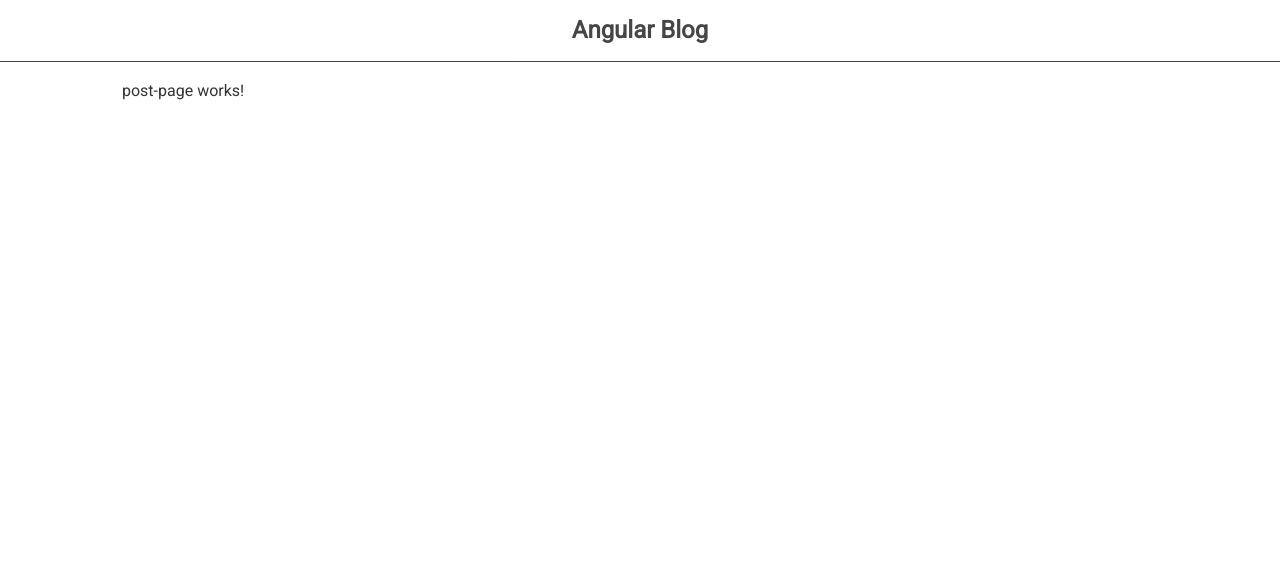
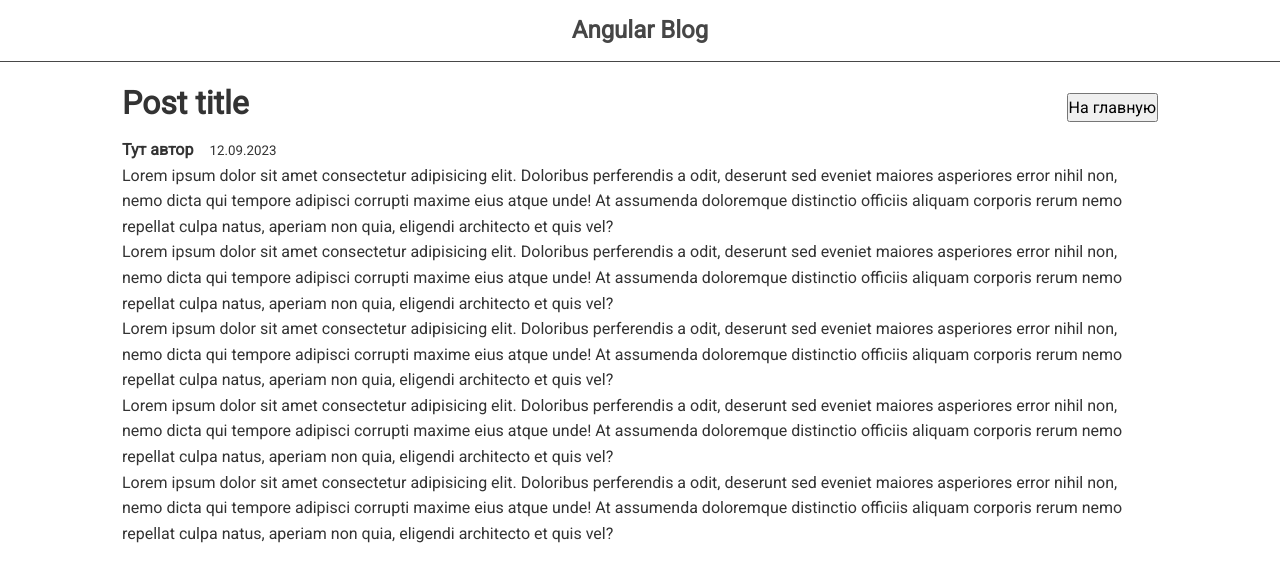
Before and after one commit to Albert-Yakunin/blog-angular, an Angular app: page /post/1 in a window 1280 px wide. Shown: the top 582 px of the page. Built offline with nearby package versions, Linux system fonts and the light colour scheme.

Commit message:
created the post page5

```diff
--- a/src/app/post-page/post-page.component.html
+++ b/src/app/post-page/post-page.component.html
@@ -1 +1,49 @@
-<p>post-page works!</p>
+<div class="post">
+  <div class="header">
+    <h1>Post title</h1>
+    <button routerLink="/">На главную</button>
+  </div>
+
+  <div class="info">
+    <strong>Тут автор</strong>
+    <small>12.09.2023</small>
+  </div>
+
+  <div>
+    <p>
+      Lorem ipsum dolor sit amet consectetur adipisicing elit. Doloribus
+      perferendis a odit, deserunt sed eveniet maiores asperiores error nihil
+      non, nemo dicta qui tempore adipisci corrupti maxime eius atque unde! At
+      assumenda doloremque distinctio officiis aliquam corporis rerum nemo
+      repellat culpa natus, aperiam non quia, eligendi architecto et quis vel?
+    </p>
+    <p>
+      Lorem ipsum dolor sit amet consectetur adipisicing elit. Doloribus
+      perferendis a odit, deserunt sed eveniet maiores asperiores error nihil
+      non, nemo dicta qui tempore adipisci corrupti maxime eius atque unde! At
+      assumenda doloremque distinctio officiis aliquam corporis rerum nemo
+      repellat culpa natus, aperiam non quia, eligendi architecto et quis vel?
+    </p>
+    <p>
+      Lorem ipsum dolor sit amet consectetur adipisicing elit. Doloribus
+      perferendis a odit, deserunt sed eveniet maiores asperiores error nihil
+      non, nemo dicta qui tempore adipisci corrupti maxime eius atque unde! At
+      assumenda doloremque distinctio officiis aliquam corporis rerum nemo
+      repellat culpa natus, aperiam non quia, eligendi architecto et quis vel?
+    </p>
+    <p>
+      Lorem ipsum dolor sit amet consectetur adipisicing elit. Doloribus
+      perferendis a odit, deserunt sed eveniet maiores asperiores error nihil
+      non, nemo dicta qui tempore adipisci corrupti maxime eius atque unde! At
+      assumenda doloremque distinctio officiis aliquam corporis rerum nemo
+      repellat culpa natus, aperiam non quia, eligendi architecto et quis vel?
+    </p>
+    <p>
+      Lorem ipsum dolor sit amet consectetur adipisicing elit. Doloribus
+      perferendis a odit, deserunt sed eveniet maiores asperiores error nihil
+      non, nemo dicta qui tempore adipisci corrupti maxime eius atque unde! At
+      assumenda doloremque distinctio officiis aliquam corporis rerum nemo
+      repellat culpa natus, aperiam non quia, eligendi architecto et quis vel?
+    </p>
+  </div>
+</div>
--- a/src/app/post-page/post-page.component.scss
+++ b/src/app/post-page/post-page.component.scss
@@ -0,0 +1,17 @@
+.post {
+  .header {
+    display: flex;
+    justify-content: space-between;
+    align-items: center;
+  }
+
+  h1 {
+    margin-bottom: 0.5rem;
+  }
+
+  .info {
+    strong {
+      margin-right: 1rem;
+    }
+  }
+}
```
